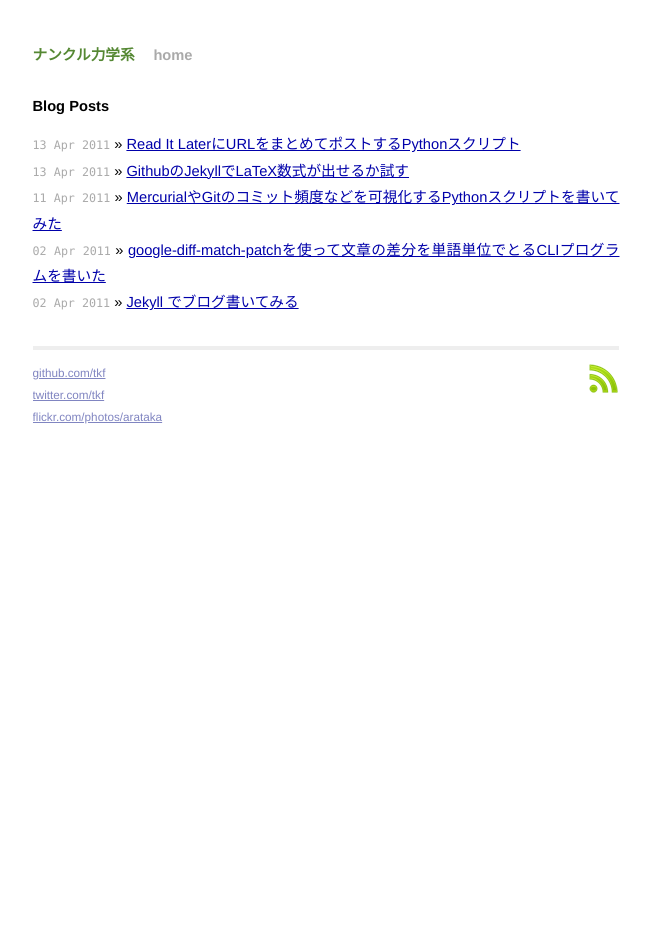
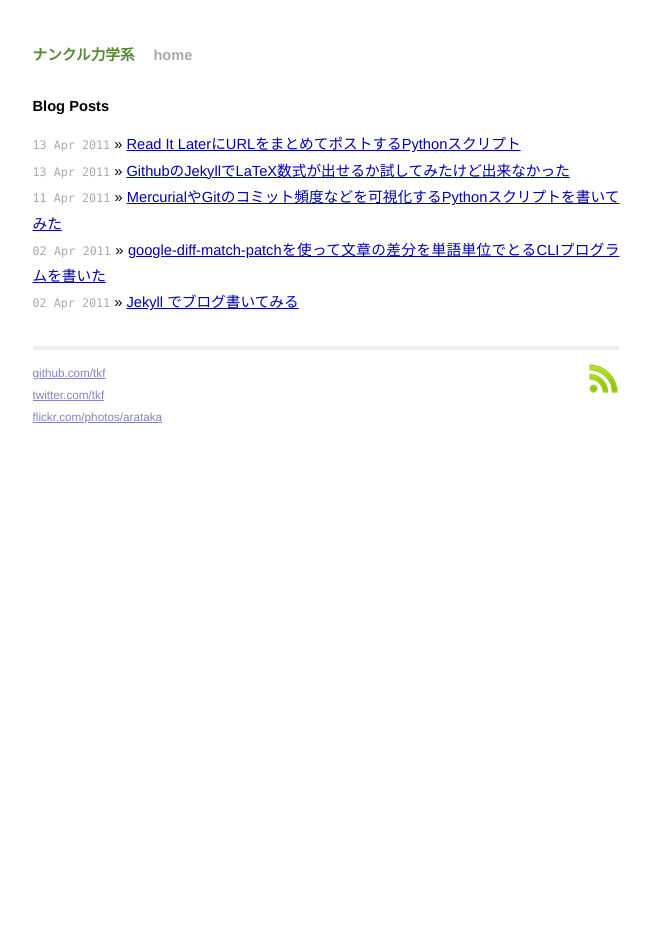
Before and after one commit to arataka/arataka.github.com, a Jekyll site: the page built from index.html, in a window 1280 px wide. Shown: the whole page, without its empty margins (314-964 px from the left). Built offline with Jekyll 4.4.1, drawn with Linux system fonts in a browser that asks for light colours; comment, search, counter and statistics services are not loaded.

Commit message:
maybe i cant use latex math on git pages

```diff
--- a/_config.yml
+++ b/_config.yml
@@ -1,5 +1 @@
 pygments: true
-
-maruku:
-  use_tex: true
-  use_divs: true
--- a/_posts/2011/04/2011-04-13-jekyll-with-latex-math.markdown
+++ b/_posts/2011/04/2011-04-13-jekyll-with-latex-math.markdown
@@ -1,11 +1,11 @@
 ---
 layout: post
-title: GithubのJekyllでLaTeX数式が出せるか試す
+title: GithubのJekyllでLaTeX数式が出せるか試してみたけど出来なかった
 ---
 
 # {{ page.title }} #
 
-Example: $x^{n}+y^{n} \neq z^{n}$ for $n \geq 3$
+$x^{n}+y^{n} \neq z^{n}$ for $n \geq 3$
 
 \[
 \sum_{n=1}^\infty \frac{1}{n}
@@ -14,3 +14,5 @@
 \]
 
 $$ \beth \Subset \bigtriangleup \bumpeq \ggg \pitchfork $$
+
+... できない
```
